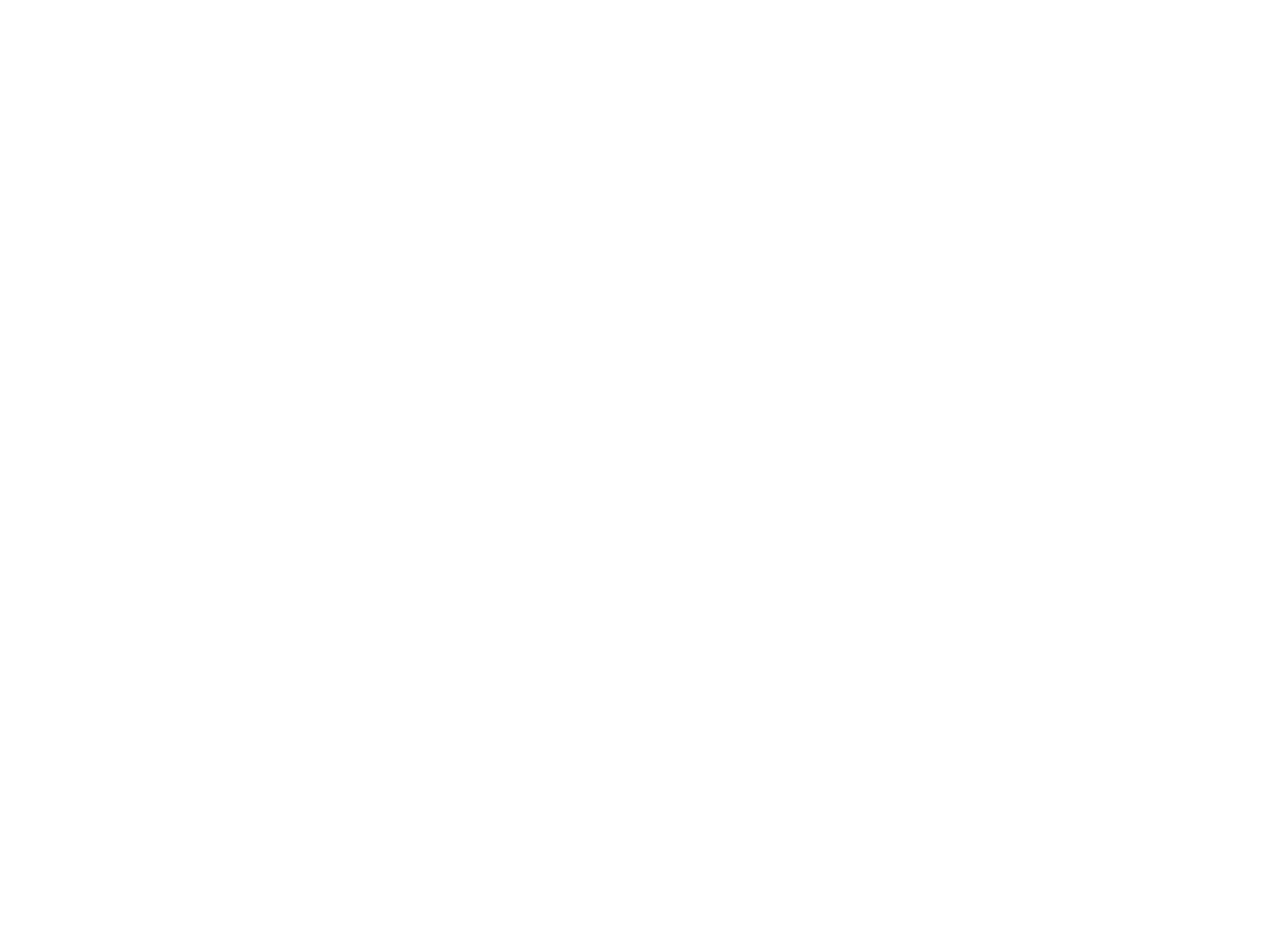
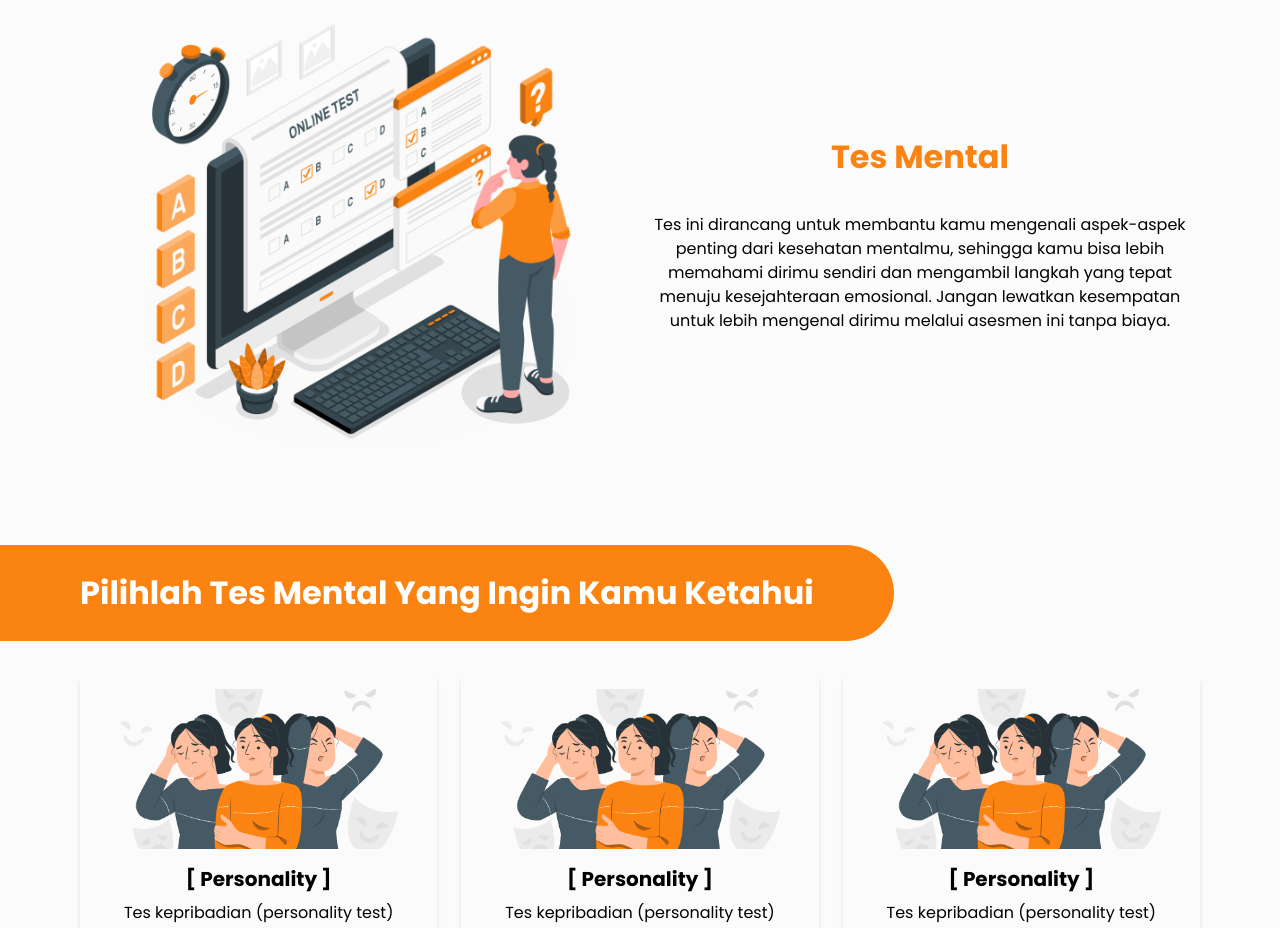
Before and after one commit to tim3-msibCDI/fe-personalitytalk, a Next.js app: page /tes-mental in a window 1280 px wide. Before the commit this address had no page. Shown: the part 160-1088 px from the top of the page. Before the commit the page ends 800 px from the top, so only its background shows below. Built offline with nearby package versions, Linux system fonts and the light colour scheme.

Commit message:
tampilan awal tes-mental

```diff
--- /dev/null
+++ b/app/(user)/tes-mental/page.jsx
@@ -0,0 +1,11 @@
+import Cardteslist from "@/components/card/cardteslist";
+import Herotes from "@/components/hero/herotes";
+
+export default function Tes() {
+  return (
+    <>
+      <Herotes />
+      <Cardteslist />
+    </>
+  );
+}
--- /dev/null
+++ b/components/card/cardtes.jsx
@@ -0,0 +1,14 @@
+export default function Cardtes({ imageSrc, title, description, buttonText }) {
+  return (
+    <div className="shadow-md rounded-lg overflow-hidden text-center p-4">
+      <img src={imageSrc} alt={title} className="w-full h-40 object-cover" />
+      <div className="p-4">
+        <h2 className="text-xl font-semibold mb-2">[ {title} ]</h2>
+        <p className="text-color mb-4">{description}</p>
+        <button className="bg-primary hover:bg-primary-dark text-white font-bold py-2 px-4 rounded">
+          {buttonText}
+        </button>
+      </div>
+    </div>
+  );
+}
--- /dev/null
+++ b/components/card/cardteslist.jsx
@@ -0,0 +1,59 @@
+import Cardtes from "./cardtes";
+
+const cardData = [
+  {
+    imageSrc: "/image/ilustrasi/tesimg.png",
+    title: "Personality",
+    description:
+      "Tes kepribadian (personality test) adalah alat atau metode yang digunakan untuk mengukur dan menilai aspek-aspek kepribadian seseorang.",
+    buttonText: "Mulai Tes",
+  },
+  {
+    imageSrc: "/image/ilustrasi/tesimg.png",
+    title: "Personality",
+    description:
+      "Tes kepribadian (personality test) adalah alat atau metode yang digunakan untuk mengukur dan menilai aspek-aspek kepribadian seseorang.",
+    buttonText: "Mulai Tes",
+  },
+  {
+    imageSrc: "/image/ilustrasi/tesimg.png",
+    title: "Personality",
+    description:
+      "Tes kepribadian (personality test) adalah alat atau metode yang digunakan untuk mengukur dan menilai aspek-aspek kepribadian seseorang.",
+    buttonText: "Mulai Tes",
+  },
+  {
+    imageSrc: "/image/ilustrasi/tesimg.png",
+    title: "Personality",
+    description:
+      "Tes kepribadian (personality test) adalah alat atau metode yang digunakan untuk mengukur dan menilai aspek-aspek kepribadian seseorang.",
+    buttonText: "Mulai Tes",
+  },
+];
+
+export default function Cardteslist() {
+  return (
+    <div>
+      <div className="flex my-8">
+        <div className="bg-primary flex flex-col justify-center items-center h-24 rounded-r-full px-20">
+          <h1 className="text-white text-h1 font-semibold text-center">
+            Pilihlah Tes Mental Yang Ingin Kamu Ketahui
+          </h1>
+        </div>
+      </div>
+      <div className="mx-20 my-8">
+        <div className="grid grid-cols-1 sm:grid-cols-2 lg:grid-cols-3 gap-6">
+          {cardData.map((card, index) => (
+            <Cardtes
+              key={index}
+              imageSrc={card.imageSrc}
+              title={card.title}
+              description={card.description}
+              buttonText={card.buttonText}
+            />
+          ))}
+        </div>
+      </div>
+    </div>
+  );
+}
--- /dev/null
+++ b/components/hero/herotes.jsx
@@ -0,0 +1,25 @@
+import Image from "next/image";
+
+export default function Herotes() {
+  return (
+    <>
+      <div className="mx-20 my-8 flex">
+        <div className="w-1/2 flex justify-center p-14">
+          <Image src="/image/ilustrasi/tes.png" width={448} height={440} />
+        </div>
+        <div className="w-1/2 flex flex-col justify-center items-center text-center">
+          <h1 className="text-h1 font-semibold text-primary mb-8">
+            Tes Mental
+          </h1>
+          <p>
+            Tes ini dirancang untuk membantu kamu mengenali aspek-aspek penting
+            dari kesehatan mentalmu, sehingga kamu bisa lebih memahami dirimu
+            sendiri dan mengambil langkah yang tepat menuju kesejahteraan
+            emosional. Jangan lewatkan kesempatan untuk lebih mengenal dirimu
+            melalui asesmen ini tanpa biaya.
+          </p>
+        </div>
+      </div>
+    </>
+  );
+}
--- a/styles/globals.css
+++ b/styles/globals.css
@@ -2,8 +2,12 @@
 @tailwind components;
 @tailwind utilities;
 
-@import url('https://fonts.googleapis.com/css2?family=Poppins:wght@400;700&display=swap');
+@import url("https://fonts.googleapis.com/css2?family=Poppins:wght@400;700&display=swap");
 
 * {
-    font-family: 'Poppins', sans-serif;
+  font-family: "Poppins", sans-serif;
 }
+
+body {
+  background-color: #fbfbfb;
+}
```
Also changed, not shown: public/image/ilustrasi/tes.png (added), public/image/ilustrasi/tesimg.png (added).
